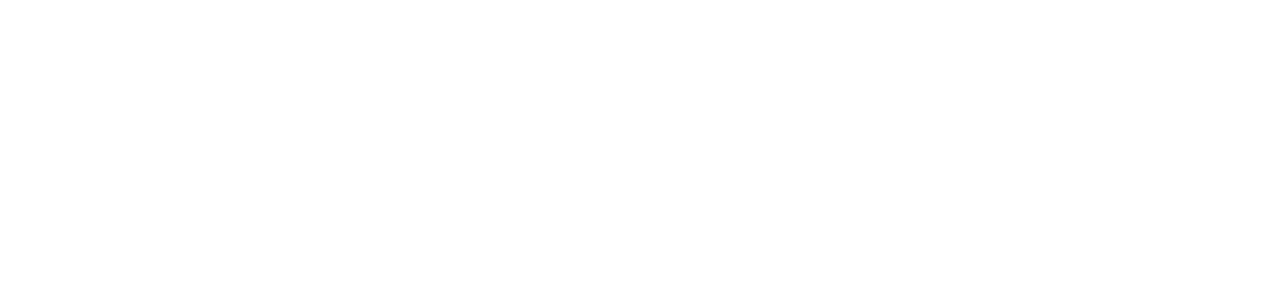
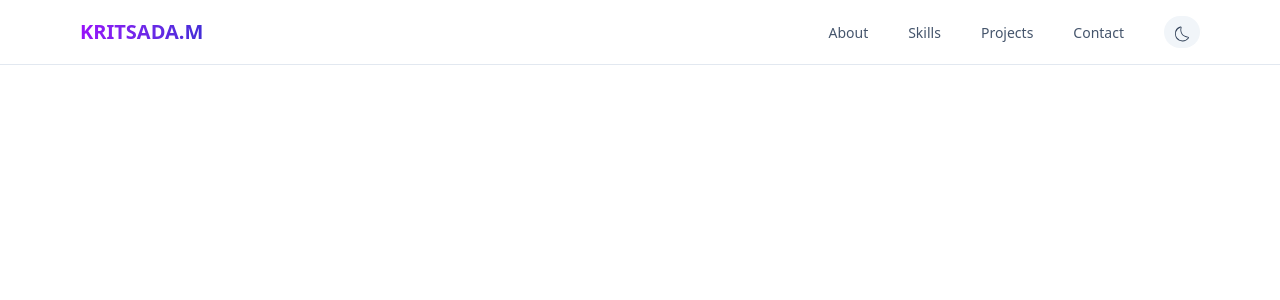
Before and after one commit to kritsada19/portfolio, a Next.js app: page / in a window 1280 px wide. Shown: the top 300 px of the page. Built offline with nearby package versions, Linux system fonts and the light colour scheme.

Commit message:
add Navbar component with theme toggle and navigation links

```diff
--- a/app/layout.tsx
+++ b/app/layout.tsx
@@ -1,6 +1,7 @@
 import type { Metadata } from "next";
 import { Geist, Geist_Mono } from "next/font/google";
 import "./globals.css";
+import Navbar from "@/components/navbar/navbar";
 
 const geistSans = Geist({
   variable: "--font-geist-sans",
@@ -27,7 +28,10 @@
       lang="en"
       className={`${geistSans.variable} ${geistMono.variable} h-full antialiased`}
     >
-      <body className="min-h-full flex flex-col">{children}</body>
+      <body className="min-h-full flex flex-col">
+        <Navbar />
+        {children}
+      </body>
     </html>
   );
 }
--- a/components/navbar/navbar.tsx
+++ b/components/navbar/navbar.tsx
@@ -1,15 +1,34 @@
+"use client";
+
+import { useState } from "react";
+import { CiDark } from "react-icons/ci";
+import { CiLight } from "react-icons/ci";
 
 function Navbar() {
+  const [isDarkMode, setIsDarkMode] = useState(false);
+
+  const toggleTheme = () => {
+    setIsDarkMode(!isDarkMode);
+  };
+
   return (
-    <nav className="bg-transparent">
+    <nav className="bg-white/10 backdrop-blur-md border-b border-slate-200">
       <div className="max-w-6xl mx-auto px-4 py-4 flex items-center justify-between">
-        <p className="navbar-title text-purple-600 font-semibold">KRITSADA.M</p>
+        <p className="text-xl font-bold bg-linear-to-r from-purple-600 to-indigo-700 bg-clip-text text-transparent">KRITSADA.M</p>
 
-        <div className="space-x-6">
-          <a href="#about" className="text-gray-800 hover:text-gray-600">About</a>
-          <a href="#skills" className="text-gray-800 hover:text-gray-600">Skills</a>
-          <a href="#projects" className="text-gray-800 hover:text-gray-600">Projects</a>
-          <a href="#contact" className="text-gray-800 hover:text-gray-600">Contact</a>
+        <div className="space-x-10">
+          <a href="#about" className="text-sm font-medium transition-colors text-slate-600 hover:text-purple-700">About</a>
+          <a href="#skills" className="text-sm font-medium transition-colors text-slate-600 hover:text-purple-700">Skills</a>
+          <a href="#projects" className="text-sm font-medium transition-colors text-slate-600 hover:text-purple-700">Projects</a>
+          <a href="#contact" className="text-sm font-medium transition-colors text-slate-600 hover:text-purple-700">Contact</a>
+          <button onClick={toggleTheme} aria-label="toggle theme" className="px-2 py-1 rounded-full bg-slate-100 text-slate-700">
+            {isDarkMode ? (
+              <CiLight className="inline-block w-5 h-5" />
+            ) : (
+              <CiDark className="inline-block w-5 h-5" />
+            )}
+          </button>
+
         </div>
       </div>
     </nav>
--- a/package.json
+++ b/package.json
@@ -10,7 +10,9 @@
   "dependencies": {
     "next": "16.2.7",
     "react": "19.2.4",
-    "react-dom": "19.2.4"
+    "react-dom": "19.2.4",
+    "react-icon": "^1.0.0",
+    "react-icons": "^5.6.0"
   },
   "devDependencies": {
     "@tailwindcss/postcss": "^4",
```
Also changed, not shown: 1 other file (tests, documents, lock files or other folders).
